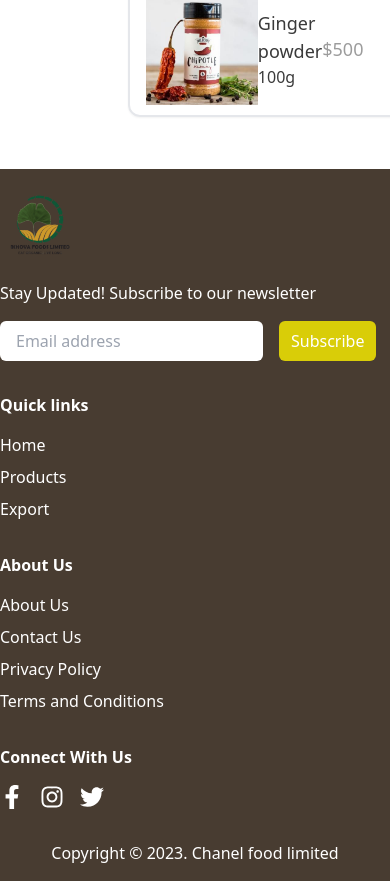
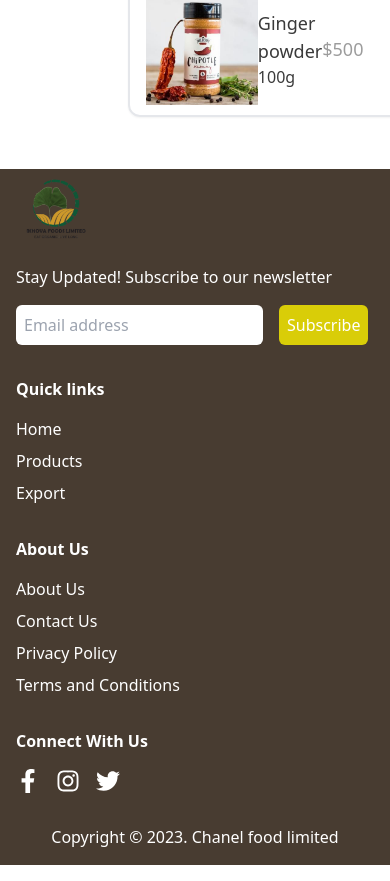
Before and after one commit to Dcomputer22/HNG-stage-two, a React (Vite) app: page /cart in a window 390 px wide. Shown: the part 745-1626 px from the top of the page. Built offline with nearby package versions, Linux system fonts and the light colour scheme.

Commit message:
Responsive product page

```diff
--- a/src/components/Footer.jsx
+++ b/src/components/Footer.jsx
@@ -3,8 +3,8 @@ import { FaFacebookF, FaInstagram, FaTwitter } from 'react-icons/fa';
 
 const Footer = () => {
     return (
-        <footer className="bg-[#483C31] py-4 md:py-8 text-white mt-3 max-w-full ">
-            <div className="container lg:mx-auto lg:px-[60px] md:flex md:justify-between md:items-start">
+        <footer className="bg-[#483C31] pb-4 md:py-8 text-white mt-3 max-w-full ">
+            <div className="container pl-4  lg:mx-auto lg:px-[60px] md:flex md:justify-between md:items-start">
             <div className="flex-1 lg:px-12 md:px-6 pr-60">
             <img src={logo} alt="Logo" className="mb-4 w-20 h-20 md:w-32 md:h-32" />
             <p className='text-nowrap'>Stay Updated! Subscribe to our newsletter</p>
@@ -12,9 +12,9 @@ const Footer = () => {
                 <input
                 type="email"
                 placeholder="Email address"
-                className="py-2 px-4 rounded-md border-none mr-4"
+                className="py-2 px-2 md:px-4 rounded-md border-none mr-4"
                 />
-                <button className="bg-yellow2 text-white px-3 md:px-6 rounded-md hover:bg-yellow2">
+                <button className="bg-yellow2 text-white px-2 md:px-6 rounded-md">
               Subscribe
             </button>
             </div>
--- a/src/components/Hero.jsx
+++ b/src/components/Hero.jsx
@@ -6,7 +6,7 @@ const Hero = () => {
         <>
           <header className="max-w-full relative bg-cover bg-center mt-20" style={{ backgroundImage: `url(${heroImage})` }}>
             <div className='absolute inset-0 bg-black opacity-50'></div>
-            <div className='max-w w-full relative z-10 flex items-center h-full px-[120px] py-[80px] justify-center'>
+            <div className='max-w w-full relative z-10 flex items-center h-full px-[60px] py-[80px] md:px-[120px] justify-center'>
                 <div className='text-center'>
                     <h1 className='text-xl md:text-2xl lg:text-3xl font-medium text-white'>What is life without a little spice?</h1>
                     <p className='mt-4 text-md md:text-xl text-white font-light'>Shop Chanel today!</p>
--- a/src/components/ProductList.jsx
+++ b/src/components/ProductList.jsx
@@ -9,12 +9,12 @@ const ProductList = () => {
         <div className="my-6 mx-16 max-w-full">
             <h1 className="mb-3 text-3xl font-bold text-[#3A3A3A]">Products</h1>
             <form className='mt-4'>
-                    <div className='grid grid-cols-2 w-3/4 md:w-1/4'>
+                    <div className='grid grid-cols-2 w-3/4 md:w-2/4'>
                         <select name="select" className='border border-[#9C9C9C] focus-within:outline-none rounded-md hover:bg-gray-200 py-1 pl-2 mr-4'>
                             <option >All</option>
                             <option >Some</option>
                         </select>
-                        <select name="select" className='border border-[#9C9C9C] focus-within:outline-none rounded-md hover:bg-gray-200 py-1 pl-2 ml-4'>
+                        <select name="select" className='border border-[#9C9C9C] focus-within:outline-none rounded-md hover:bg-gray-200 py-1 pl-2 w-24 col-span-1 ml-4'>
                             <option >Sort by</option>
                             <option >Name</option>
                             <option >Rating</option>
```
